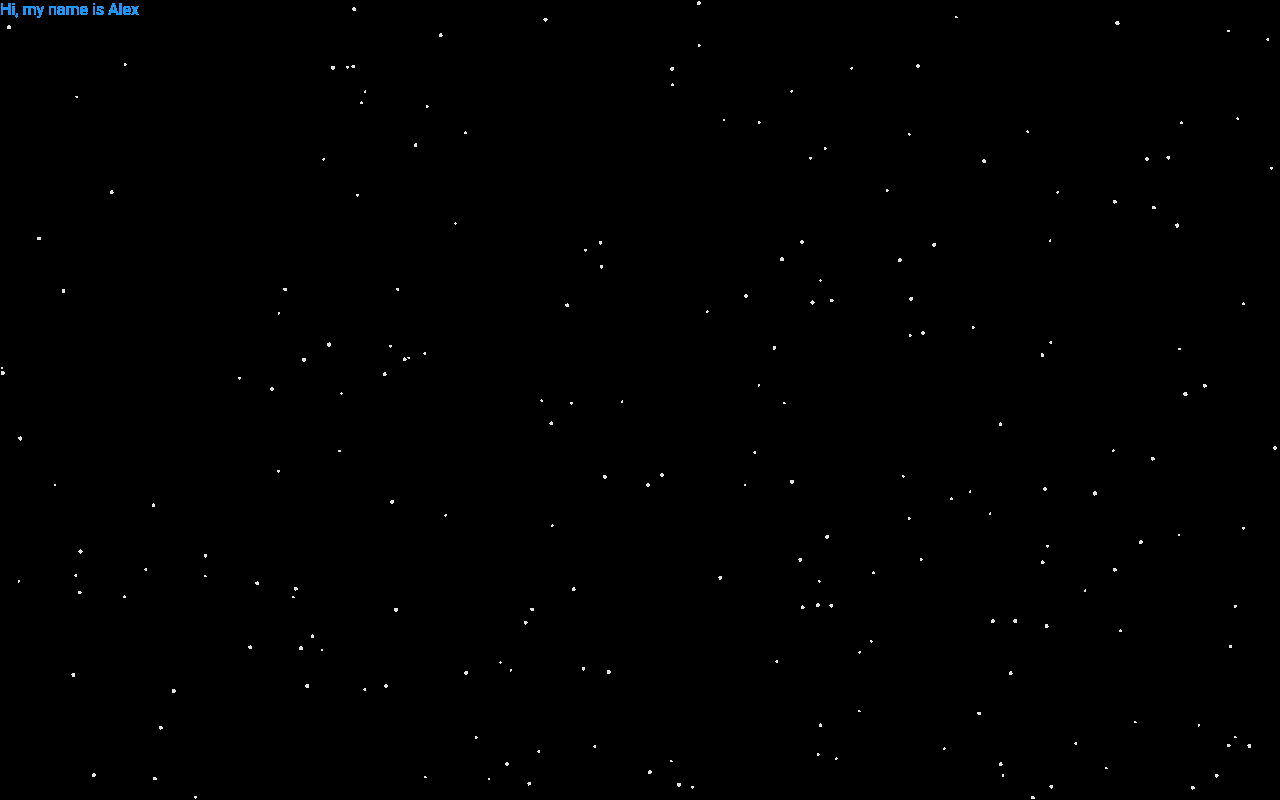
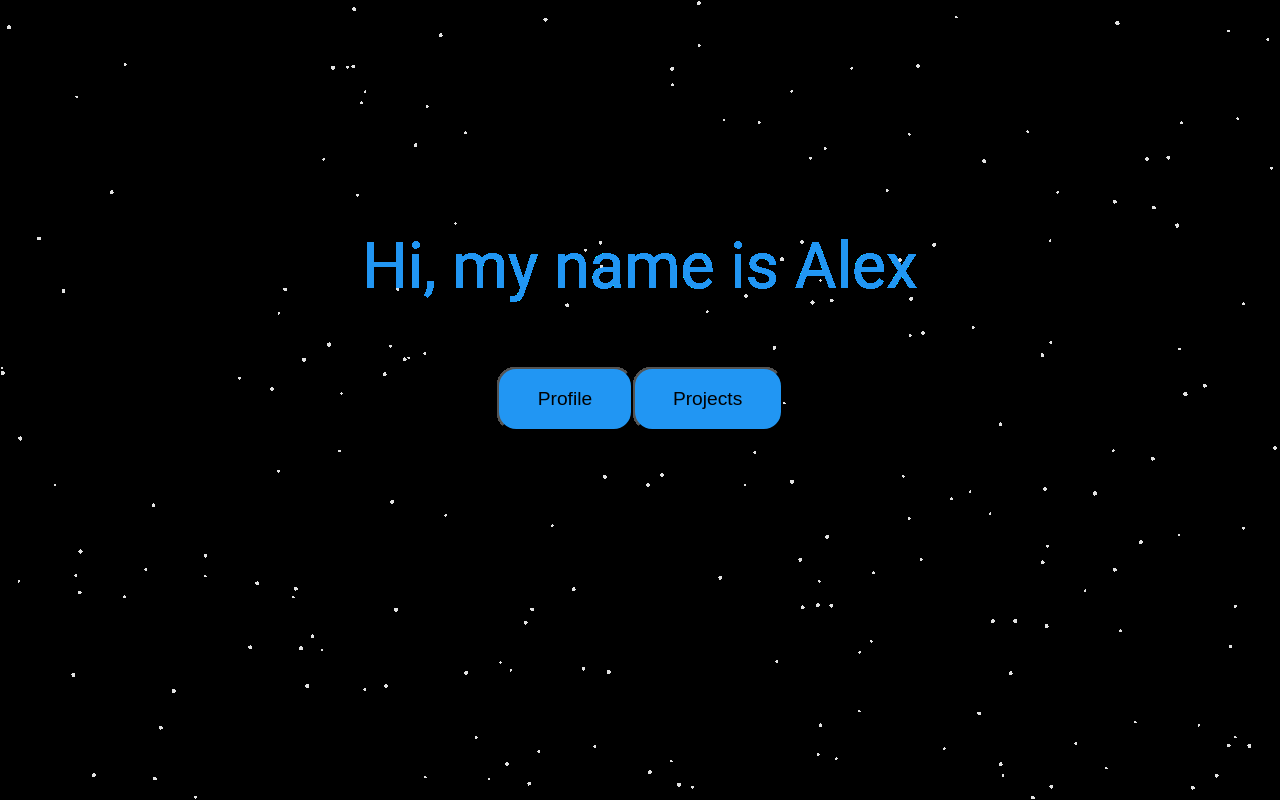
Before and after one commit to addubinski/alexander-dubinski, a React (Create React App) app: page / in a window 1280 px wide. Built offline with nearby package versions, Linux system fonts and the light colour scheme.

Commit message:
add button component and improve landing styles

```diff
--- /dev/null
+++ b/src/components/Button.tsx
@@ -0,0 +1,51 @@
+import { ButtonHTMLAttributes, ReactElement } from 'react';
+import type * as Stitches from '@stitches/react';
+import { styled } from '../stitches.config';
+
+const StyledButton = styled('button', {
+  borderRadius: '1em',
+  cursor: 'pointer',
+  '&:hover': {
+    opacity: 0.9,
+  },
+  variants: {
+    color: {
+      blue: {
+        backgroundColor: '$blue500',
+      },
+    },
+    size: {
+      sm: {
+        fontSize: '1em',
+        padding: '0.5em 1em',
+      },
+      md: {
+        fontSize: '1.1em',
+        padding: '0.75em 1.5em',
+      },
+      lg: {
+        fontSize: '1.2em',
+        padding: '1em 2em',
+      },
+    },
+  },
+  defaultVariants: {
+    color: 'blue',
+    size: 'md',
+  },
+});
+
+type ButtonVariants = Stitches.VariantProps<typeof StyledButton>;
+
+function Button({
+  children,
+  ...props
+}: ButtonHTMLAttributes<HTMLButtonElement> & ButtonVariants): ReactElement {
+  return (
+    <StyledButton {...props} type={props.type || 'button'}>
+      {children}
+    </StyledButton>
+  );
+}
+
+export default Button;
--- a/src/sections/landing/Landing.tsx
+++ b/src/sections/landing/Landing.tsx
@@ -1,22 +1,36 @@
 import { ReactElement } from 'react';
 import { styled } from '../../stitches.config';
+import Button from '../../components/Button';
 
 const LandingContainer = styled('section', {
   position: 'absolute',
-  top: 0,
-  bottom: 0,
-  left: 0,
-  right: 0,
+  top: 'calc(50% - $halfHeaderHeight)',
+  left: 'calc(50% - $halfHeaderWidth)',
+  textAlign: 'center',
+  width: '$headerWidth',
+  height: '$headerHeight',
 });
 
 const Header = styled('header', {
+  fontSize: '4em',
   color: '$blue500',
+  height: '$thirdHeaderHeight',
+  lineHeight: '$thirdHeaderHeight',
+});
+
+const ButtonContainer = styled('div', {
+  height: '$thirdHeaderHeight',
+  lineHeight: '$thirdHeaderHeight',
 });
 
 function Landing(): ReactElement {
   return (
     <LandingContainer>
       <Header>Hi, my name is Alex</Header>
+      <ButtonContainer>
+        <Button size="lg">Profile</Button>
+        <Button size="lg">Projects</Button>
+      </ButtonContainer>
     </LandingContainer>
   );
 }
--- a/src/stitches.config.ts
+++ b/src/stitches.config.ts
@@ -1,6 +1,9 @@
 import { createStitches } from '@stitches/react';
 
-export const { theme, styled, globalCss } = createStitches({
+const headerWidth = 720;
+const headerHeight = 400;
+
+export const { styled, globalCss } = createStitches({
   theme: {
     colors: {
       blue500: '#2196F3',
@@ -14,5 +17,17 @@ export const { theme, styled, globalCss } = createStitches({
     fonts: {
       roboto: "'Roboto', sans-serif",
     },
+    sizes: {
+      headerWidth: `${headerWidth}px`,
+      headerHeight: `${headerHeight}px`,
+      thirdHeaderHeight: `${Math.floor(headerHeight / 3)}px`,
+    },
+    space: {
+      halfHeaderWidth: `${Math.floor(headerWidth / 2)}px`,
+      halfHeaderHeight: `${Math.floor(headerHeight / 2)}px`,
+    },
+    lineHeights: {
+      thirdHeaderHeight: `${Math.floor(headerHeight / 3)}px`,
+    },
   },
 });
```
